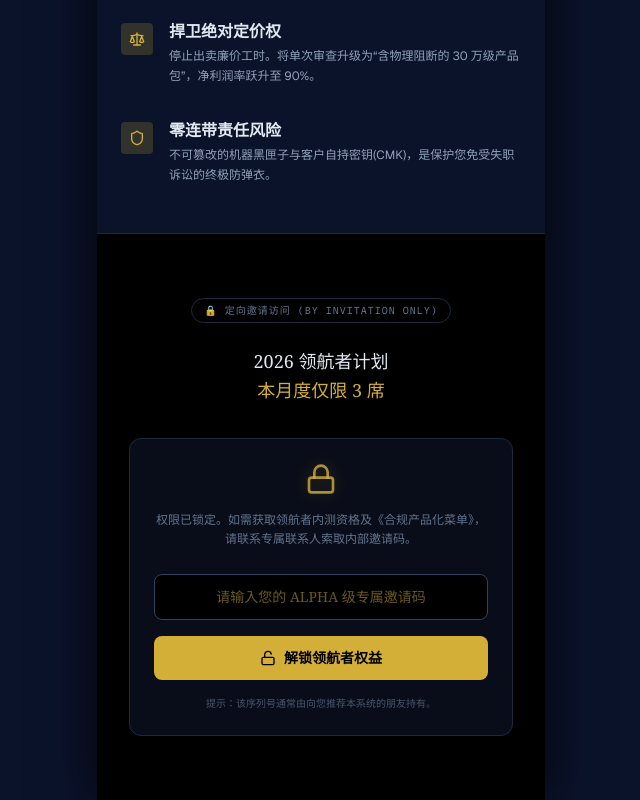
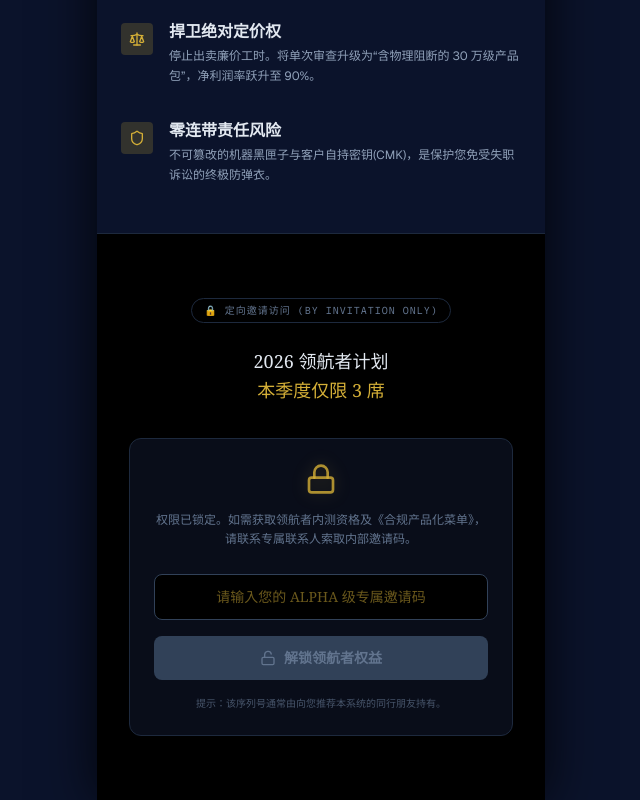
Before and after one commit to laurylee613/one-trust-mvp, a Next.js app: page /vip in a window 1280 px wide. Shown: the part 1198-1998 px from the top of the page, without its empty margins (319-959 px from the left). Built offline with nearby package versions, Linux system fonts and the light colour scheme.

Commit message:
fix(api): replace missing rpc call with standard update for invite count

```diff
--- /dev/null
+++ b/app/api/verify-invite/route.ts
@@ -0,0 +1,55 @@
+import { NextResponse } from 'next/server';
+// 稍后您需要安装 supabase 客户端: npm install @supabase/supabase-js
+import { createClient } from '@supabase/supabase-js';
+
+// 初始化数据库连接 (后续在 .env.local 中配置)
+const supabaseUrl = process.env.NEXT_PUBLIC_SUPABASE_URL || '';
+const supabaseKey = process.env.SUPABASE_SERVICE_ROLE_KEY || '';
+const supabase = createClient(supabaseUrl, supabaseKey);
+
+export async function POST(request: Request) {
+  try {
+    const { code } = await request.json();
+
+    if (!code) {
+      return NextResponse.json({ error: '序列号不能为空' }, { status: 400 });
+    }
+
+    // 1. 去数据库里嗅探这个兵符
+    const { data: inviteData, error } = await supabase
+      .from('invite_codes')
+      .select('*')
+      .eq('code', code.toUpperCase())
+      .single();
+
+    if (error || !inviteData) {
+      return NextResponse.json({ error: '无效的 Alpha 序列号，虎符引擎拒绝响应' }, { status: 404 });
+    }
+
+    // 2. 检查是否已被榨干 (判断稀缺性)
+    if (inviteData.used_count >= inviteData.max_uses) {
+      return NextResponse.json({ error: '该序列号的核销次数已达上限' }, { status: 403 });
+    }
+
+    // 3. 校验通过！执行核销动作 (used_count + 1)
+    await supabase
+    .from('invite_codes')
+    .update({ used_count: inviteData.used_count + 1 })
+    .eq('code', inviteData.code);
+
+    // 4. 悄悄记录一笔 Lead (捕鼠器收网)
+    // 真实业务中可以抓取 IP 或者让用户填表，这里先静默记录
+    await supabase.from('leads').insert([{ invite_code: inviteData.code }]);
+
+    // 5. 向上级（前端）汇报战果
+    return NextResponse.json({
+      success: true,
+      tier: inviteData.tier,
+      message: `验证通过。虎符引擎已为您解锁，尊贵的 ${inviteData.tier} 领航者。`
+    }, { status: 200 });
+
+  } catch (err) {
+    console.error('The Citadel Error:', err);
+    return NextResponse.json({ error: '极乐空间主引擎网络异常' }, { status: 500 });
+  }
+}
--- a/app/vip/page.tsx
+++ b/app/vip/page.tsx
@@ -3,13 +3,6 @@
 import React, { useState, useEffect, useRef } from 'react';
 import { Shield, ChevronDown, Lock, Unlock, FileText, CheckCircle2, Zap, Scale, RotateCcw } from 'lucide-react';
 
-// ==========================================
-// 🚨 核心配置与密钥字典
-// ==========================================
-const VALID_INVITE_CODES: Record<string, string> = {
-  'TRIBUNAL-X7A9': 'ALPHA-001 (张三专属渠道)',
-  'TRIBUNAL-B4V2': 'ALPHA-002 (李四专属渠道)'
-};
 
 // ==========================================
 // 🧩 模块 1：权力与利润视觉暴击
@@ -228,19 +221,44 @@ const ValueProps = () => (
 );
 
 // ==========================================
-// 🧩 模块 4：回旋镖门禁 (RedTeam 升级版)
+// 🧩 模块 4：回旋镖门禁 (连通极乐空间云端大脑)
 // ==========================================
 const InviteGate = ({ onUnlock }: { onUnlock: (code: string) => void }) => {
     const [code, setCode] = useState('');
-  const [error, setError] = useState(false);
+    const [errorMsg, setErrorMsg] = useState('');
+    const [isLoading, setIsLoading] = useState(false);
 
-  const handleUnlock = () => {
-    if (VALID_INVITE_CODES[code.trim().toUpperCase()]) {
-      setError(false);
-      onUnlock(code.trim().toUpperCase());
+    const handleUnlock = async () => {
+      const trimmedCode = code.trim().toUpperCase();
+      if (!trimmedCode) return;
+
+      setIsLoading(true);
+      setErrorMsg('');
+
+      try {
+        // 🚀 发射真实的请求到极乐空间后端 API
+        const res = await fetch('/api/verify-invite', {
+          method: 'POST',
+          headers: { 'Content-Type': 'application/json' },
+          body: JSON.stringify({ code: trimmedCode })
+        });
+
+        const data = await res.json();
+
+        if (res.ok && data.success) {
+          // 鉴权通过，核销成功！
+          if (typeof window !== 'undefined' && navigator.vibrate) navigator.vibrate([100]);
+          onUnlock(trimmedCode);
         } else {
-      setError(true);
+          // 鉴权失败 (码不对或次数耗尽)
+          setErrorMsg(data.error || '无效的序列号，虎符引擎拒绝响应');
           if (typeof window !== 'undefined' && navigator.vibrate) navigator.vibrate([50, 50, 50]);
+        }
+      } catch (err) {
+        setErrorMsg('云端网络异常，请稍后重试');
+        if (typeof window !== 'undefined' && navigator.vibrate) navigator.vibrate([50, 50, 50]);
+      } finally {
+        setIsLoading(false);
       }
     };
 
@@ -250,7 +268,7 @@ const InviteGate = ({ onUnlock }: { onUnlock: (code: string) => void }) => {
           🔒 定向邀请访问 (BY INVITATION ONLY)
         </div>
         <h2 className="text-lg font-serif text-slate-200 text-center mb-8 leading-relaxed">
-        2026 领航者计划<br/><span className="text-[#D4AF37]">本月度仅限 3 席</span>
+          2026 领航者计划<br/><span className="text-[#D4AF37]">本季度仅限 3 席</span>
         </h2>
 
         <div className="w-full max-w-sm bg-slate-900/60 border border-slate-800 rounded-xl p-6 text-center shadow-2xl">
@@ -262,20 +280,33 @@ const InviteGate = ({ onUnlock }: { onUnlock: (code: string) => void }) => {
           <input
             type="text"
             value={code}
-          onChange={(e) => setCode(e.target.value)}
+            onChange={(e) => { setCode(e.target.value); setErrorMsg(''); }}
             placeholder="请输入您的 Alpha 级专属邀请码"
-          className={`w-full bg-black border ${error ? 'border-rose-500 text-rose-500' : 'border-slate-700 text-[#D4AF37]'} rounded-lg px-4 py-3 text-center font-serif text-sm mb-4 uppercase focus:outline-none focus:border-[#D4AF37] transition-colors`}
+            disabled={isLoading}
+            className={`w-full bg-black border ${errorMsg ? 'border-rose-500 text-rose-500' : 'border-slate-700 text-[#D4AF37]'} rounded-lg px-4 py-3 text-center font-serif text-sm mb-2 uppercase focus:outline-none focus:border-[#D4AF37] transition-colors disabled:opacity-50`}
           />
+
+          {/* 精确的错误提示位 */}
+          {errorMsg && (
+            <div className="text-rose-500 text-[10px] font-mono mb-4 animate-in slide-in-from-top-1">
+              {errorMsg}
+            </div>
+          )}
 
           <button
             onClick={handleUnlock}
-          className="w-full bg-[#D4AF37] hover:bg-[#b5952f] text-black font-bold font-serif text-sm py-3 rounded-lg transition-colors flex items-center justify-center gap-2"
+            disabled={isLoading || !code.trim()}
+            className="w-full mt-2 bg-[#D4AF37] hover:bg-[#b5952f] disabled:bg-slate-700 disabled:text-slate-500 text-black font-bold font-serif text-sm py-3 rounded-lg transition-colors flex items-center justify-center gap-2"
           >
-          <Unlock className="w-4 h-4" /> 解锁领航者权益
+            {isLoading ? (
+              <span className="flex items-center gap-2"><Zap className="w-4 h-4 animate-pulse" /> 正在连线极乐空间...</span>
+            ) : (
+              <span className="flex items-center gap-2"><Unlock className="w-4 h-4" /> 解锁领航者权益</span>
+            )}
           </button>
 
           <p className="text-[10px] text-slate-500 mt-4 opacity-70">
-          提示：该序列号通常由向您推荐本系统的朋友持有。
+            提示：该序列号通常由向您推荐本系统的同行朋友持有。
           </p>
         </div>
       </div>
--- a/package.json
+++ b/package.json
@@ -9,6 +9,7 @@
     "lint": "eslint"
   },
   "dependencies": {
+    "@supabase/supabase-js": "^2.98.0",
     "lucide-react": "^0.575.0",
     "next": "16.1.6",
     "react": "19.2.3",
```
Also changed, not shown: 1 other file (tests, documents, lock files or other folders). Lines whose indentation alone changed are shown as unchanged.
